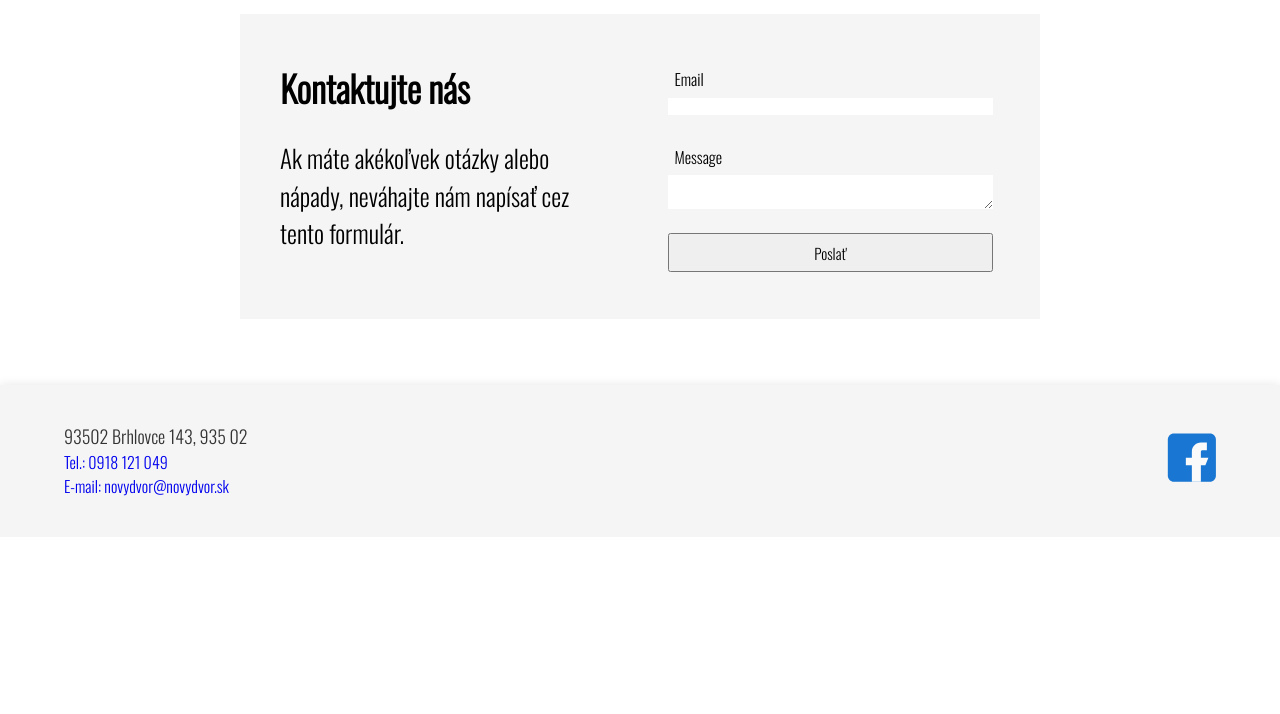
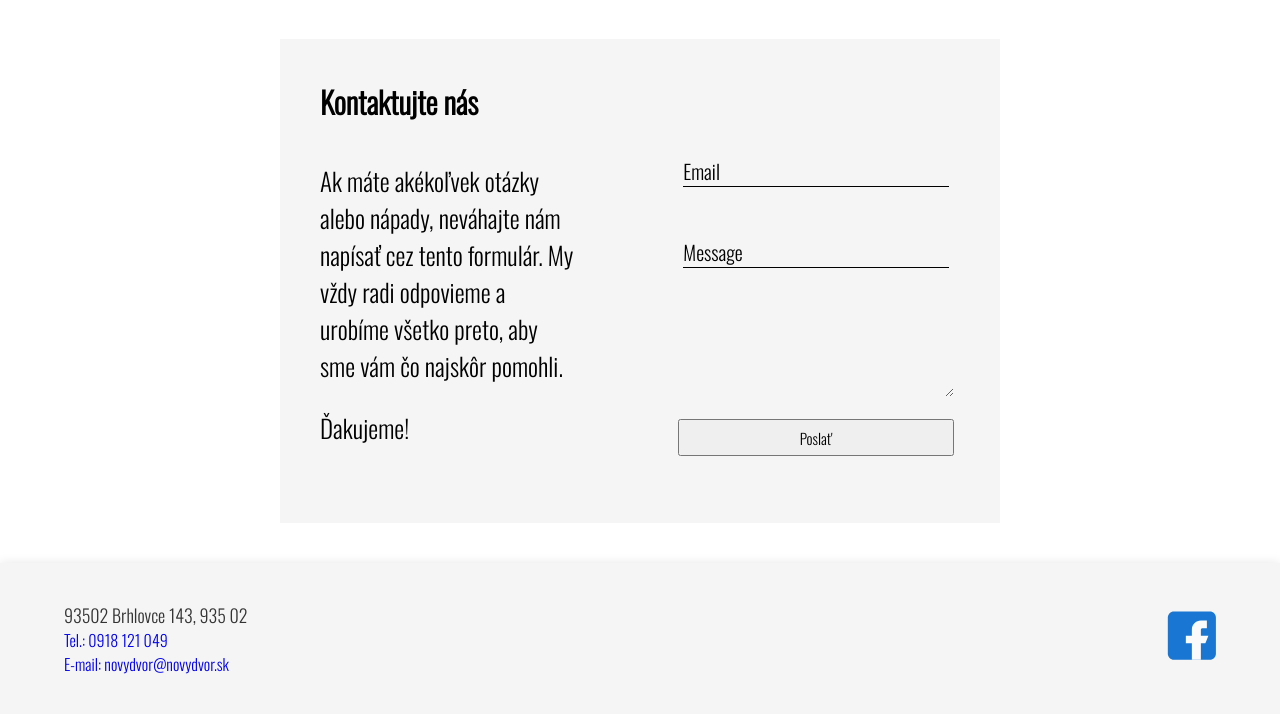
Before and after one commit to vladibuyanov/Novy_Dvor, a Flask app: page / in a window 1280 px wide. Shown: the part 1327-2041 px from the top of the page. Before the commit the page ends 1823 px from the top, so only its background shows below. Run offline with Flask 2, Linux system fonts and the light colour scheme.

Commit message:
Version 17/03/2023
Small design fixes

```diff
--- a/flask_app/core/forms/ContactForm.py
+++ b/flask_app/core/forms/ContactForm.py
@@ -5,5 +5,5 @@ from wtforms.validators import DataRequired, Email
 
 class ContactForm(FlaskForm):
     email = StringField('Email', validators=[DataRequired(), Email()], render_kw={"class": "form-control"})
-    message = TextAreaField('Message', validators=[DataRequired()], render_kw={"class": "form-control"})
+    message = TextAreaField('Message', validators=[DataRequired()], render_kw={"class": "form-control", "rows": 8})
     submit = SubmitField("Poslat'", render_kw={"class": "main-button"})
--- a/flask_app/static/css/main.css
+++ b/flask_app/static/css/main.css
@@ -4,40 +4,40 @@
     font-family: 'Oswald', sans-serif;
     font-size: 15px;
 }
+main h3 {font-size: 36px;}
+p {
+  font-size: 18px;
+}
 
+/* Main */
 #main {
   max-width: 800px;
   margin: 0 auto;
-  padding: 2%;
 }
-#main-content {display: flex; align-items: center;}
-#main h3 {
-  font-size: 36px;
-  margin-bottom: 15px;
-}
-p {
-  font-size: 18px;
-  line-height: 1.5;
-  margin-bottom: 20px;
-}
+#main-content {margin-bottom: 20px; padding: 5%;}
+#main-content h3 {margin-bottom: 15px; font-size: 30px;}
+
+#main-text div {display: flex;}
 iframe {
   width: 100%;
-  max-width: 600px;
-  height: 440px;
-  margin-left: 8%;
+  height: 340px;
   border: none;
 }
 
+/* Donate */
 #donate {
-    background: url(https://images.unsplash.com/photo-1662370986949-c59ace37ab83?ixlib=rb-4.0.3&ixid=MnwxMjA3fDB8MHxwaG90by1wYWdlfHx8fGVufDB8fHx8&auto=format&fit=crop&w=867&q=80);
+    background: url(https://images.unsplash.com/photo-1662370986949-c59ace37ab83?ixlib=rb-4.0.3&ixid=MnwxMjA3fDB8MHxwaG90by1wYWdlfHx8fGVufDB8fHx8&auto=format&fit=crop&w=867&q=80)
+    bottom;
+    background-size: cover;
     color: white;
     display: flex;
-    padding: 5%;
+    margin: 0 5%;
     text-align: center;
     flex-direction: column;
     align-items: center;
 }
-#donate p {width: 40%;}
+#donate h3 {font-size: 36px; margin: 15px 0;}
+#donate p {width: 55%; margin: 2%;}
 #donate a {width: 40%; margin: 2% 0;}
 #donate button {
     background: #ffffff61;
@@ -45,24 +45,31 @@ iframe {
     border: 1px solid;
 }
 
+/* Contact form */
 #contact-form {
+    margin: 5%;
+    padding: 5%;
+    background-color: #f5f5f5;
+}
+#contact-form h3 {margin: 0; font-size: 30px;}
+#contact-form-content {
     display: flex;
     align-items: center;
     justify-content: space-between;
-    background-color: #f5f5f5;
-    margin: 5% 0;
+    padding: 2% 0;
 }
-#contact-form-title {padding: 5%; width: 40%;}
-#contact-form-title h3 {margin: 0;}
+#contact-form-title {width: 40%;}
 #contact-form-title p {font-size: 25px;}
-#contact-form-form {background-color: #f5f5f5; width: 45%; padding: 5%;}
+#contact-form-form {background-color: #f5f5f5; width: 45%;}
 
 .form-group {display: flex; flex-direction: column; padding: 2%; margin-bottom: 10px;}
 .form-group label {
-    padding: 2%;
+    margin: 2%;
+    border-bottom: solid 1px;
     text-align: start;
+    font-size: 20px;
 }
-.form-control {border: none;}
+.form-control {border: none; background: transparent;}
 #submit {
     width: 96%;
     margin: 2%;
--- a/flask_app/static/css/style.css
+++ b/flask_app/static/css/style.css
@@ -12,14 +12,14 @@ header {
     display: flex;
     justify-content: space-between;
     align-items: center;
-    padding: 3% 5%;
+    padding: 2% 5%;
     background-color: #fff;
     box-shadow: 0 0 10px rgba(0, 0, 0, 0.1);
 }
 .logo {width: 45%;}
 
 .logo img {
-    width: 40%;
+    width: 30%;
     height: auto;
 }
 
--- a/flask_app/templates/index.html
+++ b/flask_app/templates/index.html
@@ -38,12 +42,16 @@
         <a href=""><button class="main-button">Prispejte teraz</button></a>
     </div>
     <form method="POST" id="contact-form">
+        <h3>Kontaktujte nás</h3>
+        <div id="contact-form-content">
             <div id="contact-form-title">
-            <h3>Kontaktujte nás</h3>
                 <p>
-                Ak máte akékoľvek otázky alebo nápady, neváhajte nám
-                napísať cez tento formulár.
+                    Ak máte akékoľvek otázky alebo nápady,
+                    neváhajte nám napísať cez tento formulár.
+                    My vždy radi odpovieme a urobíme všetko
+                    preto, aby sme vám čo najskôr pomohli.
                 </p>
+                <p>Ďakujeme!</p>
             </div>
             <div id="contact-form-form">
                 {{ form.hidden_tag() }}
```
Also changed, not shown: other parts of flask_app/static/css/main.css (+12 -23 lines), other parts of flask_app/templates/index.html (+15 -10 lines), flask_app/templates/objects.html (+11 -3 lines), flask_app/templates/shop/shop.html (+3 -7 lines), flask_app/Novy_dvor.db. Lines whose indentation alone changed are shown as unchanged.
